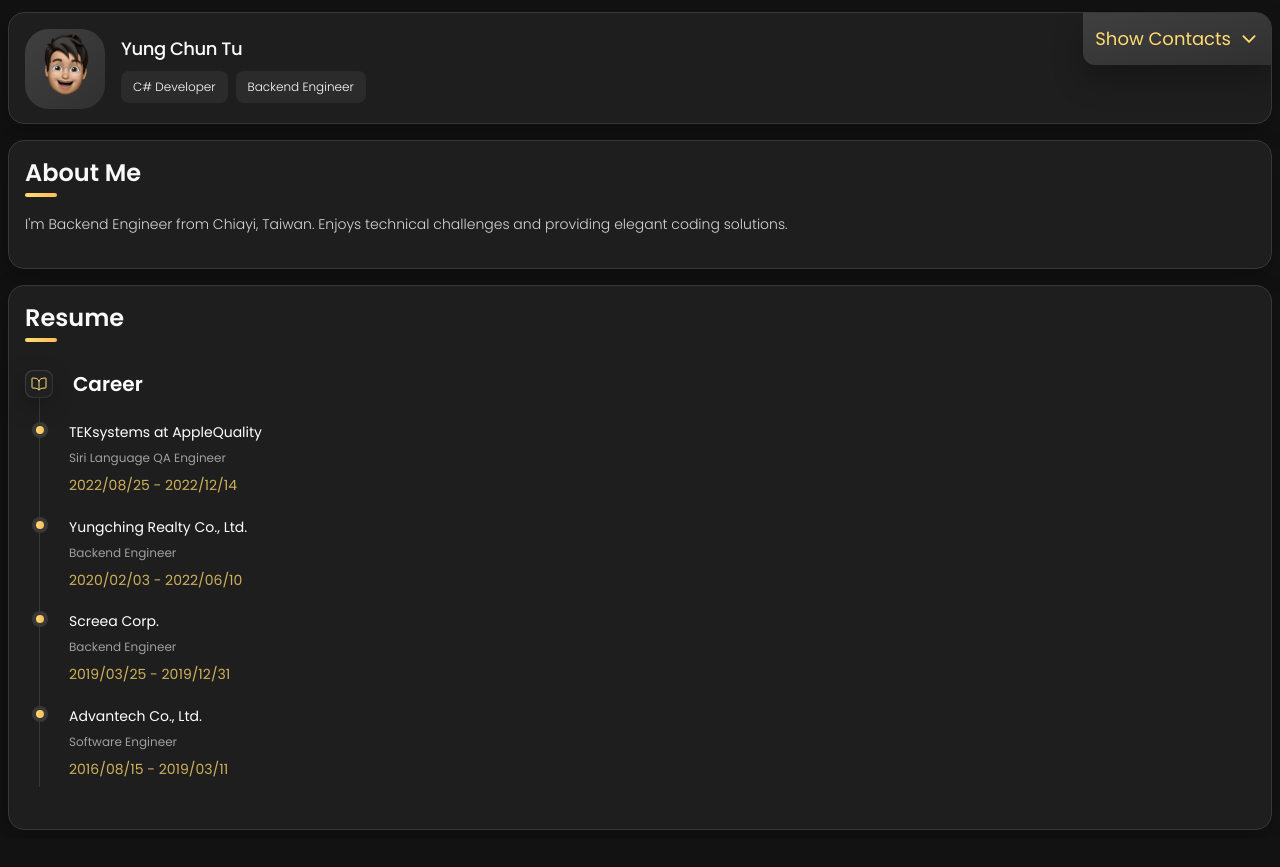
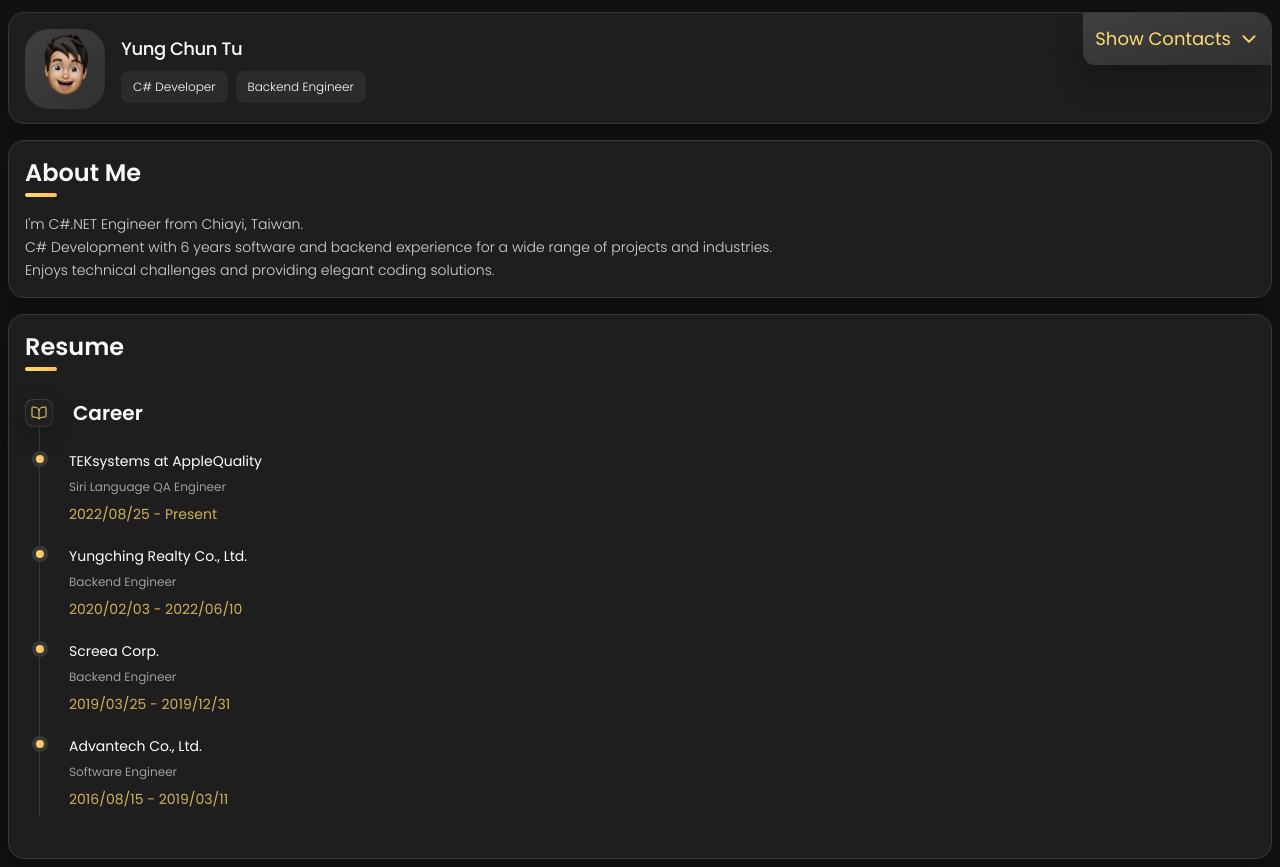
Before and after one commit to ken888686/ken888686.github.io, a React (Vite) app: page / in a window 1280 px wide. Before the commit the page ends 838 px from the top, so only its background shows below. Built offline with nearby package versions, Linux system fonts and the light colour scheme.

Commit message:
update duration dynamically

```diff
--- a/src/components/Timeline/TimelineItem.tsx
+++ b/src/components/Timeline/TimelineItem.tsx
@@ -12,7 +12,10 @@ function TimelineItem({ experience }: { experience: experience }) {
         <span className='-text--light-gray-70'>{title}</span>
       </div>
       <span className='leading-relaxed -text--vegas-gold'>
-        {moment(start).format('yyyy/MM/DD')} - {moment(end).format('yyyy/MM/DD')}
+        {moment(start).format('yyyy/MM/DD')} -{' '}
+        {moment(end).format('yyyy/MM/DD') === moment().format('yyyy/MM/DD')
+          ? 'Present'
+          : moment(end).format('yyyy/MM/DD')}
       </span>
       <p className=''>{description}</p>
     </li>
--- a/src/pages/About.tsx
+++ b/src/pages/About.tsx
@@ -1,16 +1,23 @@
-import React from 'react';
+import moment from 'moment';
+import React, { useState } from 'react';
 import Article from '../components/Article/Article';
 import Header from '../components/Article/Header';
 
 function About() {
+  const [duration, setDuration] = useState(moment().diff(moment('2016-08-15'), 'years'));
+
   return (
     <Article className=''>
       <Header>About me</Header>
       <section className='text-6 font-light leading-relaxed -text--light-gray'>
-        <p className='mb-4'>
-          I&apos;m Backend Engineer from Chiayi, Taiwan. Enjoys technical challenges and providing
-          elegant coding solutions.
+        <p className=''>
+          I&apos;m <span className=''>C#.NET Engineer</span> from Chiayi, Taiwan.
         </p>
+        <p>
+          C# Development with {duration} years software and backend experience for a wide range of
+          projects and industries.
+        </p>
+        <p>Enjoys technical challenges and providing elegant coding solutions.</p>
       </section>
     </Article>
   );
```
